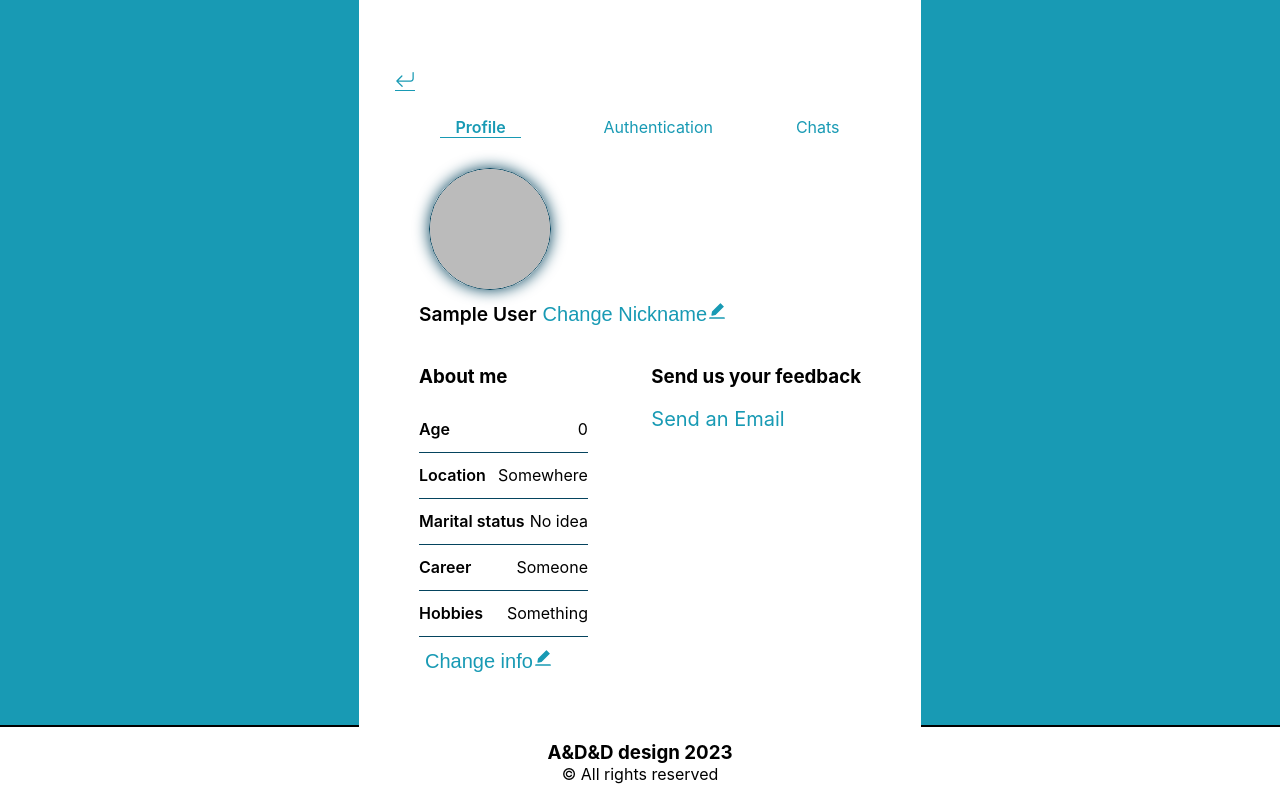
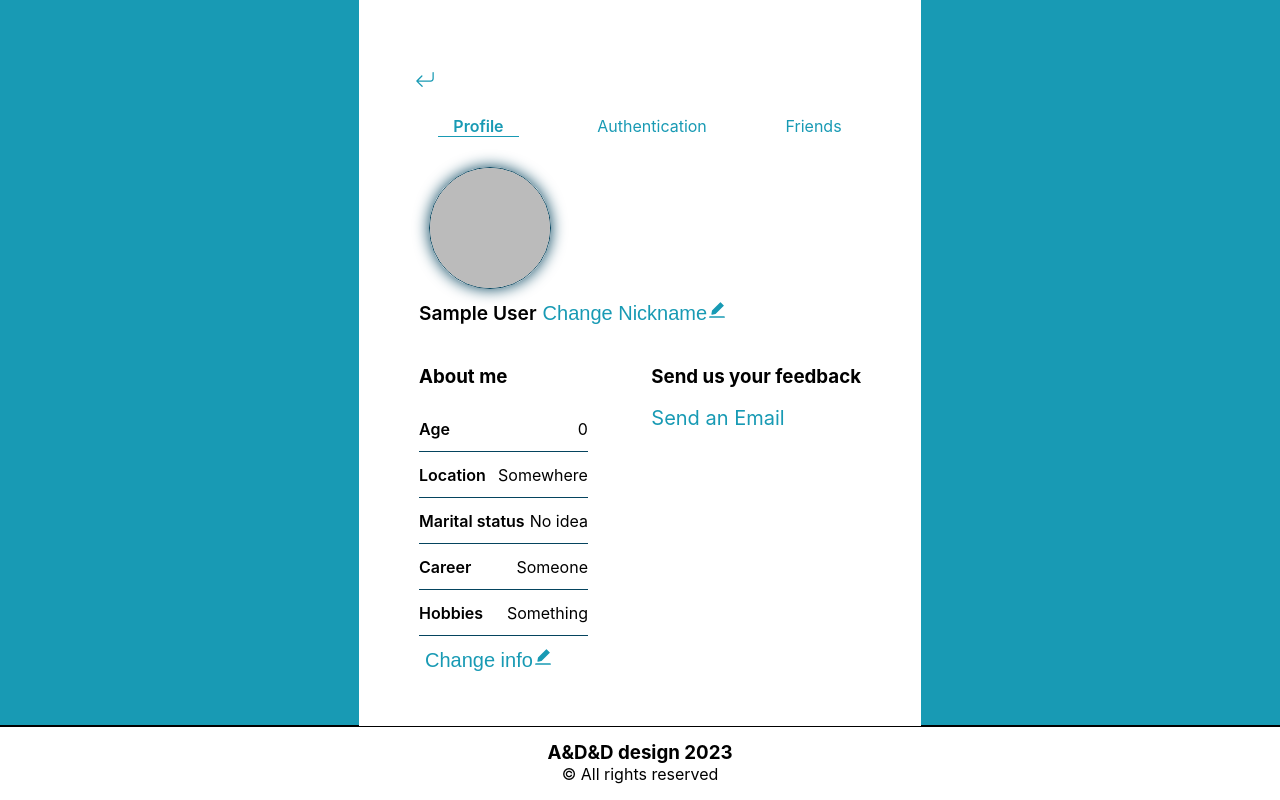
Before and after one commit to DenisTagaev/webchat, a React (Create React App) app: page /profile in a window 1280 px wide. Built offline with nearby package versions, Linux system fonts and the light colour scheme; no server answers; the database is empty; sample sign-in values are in the browser's storage.

Commit message:
Styles #2

```diff
--- a/src/pages/profile/AuthTab/AuthTab.scss
+++ b/src/pages/profile/AuthTab/AuthTab.scss
@@ -1,5 +1,5 @@
 @import "../../../index.scss";
-@import '../Profile.scss';
+@import "../Profile.scss";
 
 .usefulForms {
     display: flex;
--- a/src/pages/profile/Profile.jsx
+++ b/src/pages/profile/Profile.jsx
@@ -42,9 +42,9 @@ const Profile = () => {
                         <div className={toggleState === "auth" ? "tabs active-tabs" : "tabs"}
                             onClick={() => toggleTab("auth")}
                         >Authentication</div>
-                        <div className={toggleState === "chats" ? "tabs active-tabs" : "tabs"}
-                            onClick={() => toggleTab("chats")}
-                        >Chats</div>
+                        <div className={toggleState === "friends" ? "tabs active-tabs" : "tabs"}
+                            onClick={() => toggleTab("friends")}
+                        >Friends</div>
                     </div>
                     <div className="content-tabs">
                         <div className={toggleState === "profile" ? "content active-content" : "content"}>
@@ -58,7 +58,7 @@ const Profile = () => {
 
                         </div>
                         {/*  Chats managing  */}
-                        <div className={toggleState === "chats" ? "content active-content" : "content"}>
+                        <div className={toggleState === "friends" ? "content active-content" : "content"}>
                         </div>
                     </div>
                 </div>
--- a/src/pages/profile/Profile.scss
+++ b/src/pages/profile/Profile.scss
@@ -34,7 +34,9 @@
         #homeReturn {
             align-self: flex-start;
             margin-bottom: 10px;
+            margin-left: 20px;
             border-bottom: 1px solid $primary;
+            border: none;
         }
 
         .profileBody {
--- a/src/pages/profile/ProfileTab/ProfileTab.scss
+++ b/src/pages/profile/ProfileTab/ProfileTab.scss
@@ -1,5 +1,5 @@
 @import "../../../index.scss";
-@import '../Profile.scss';
+@import "../Profile.scss";
 
 .profileAvatar {
     .shading {
```
